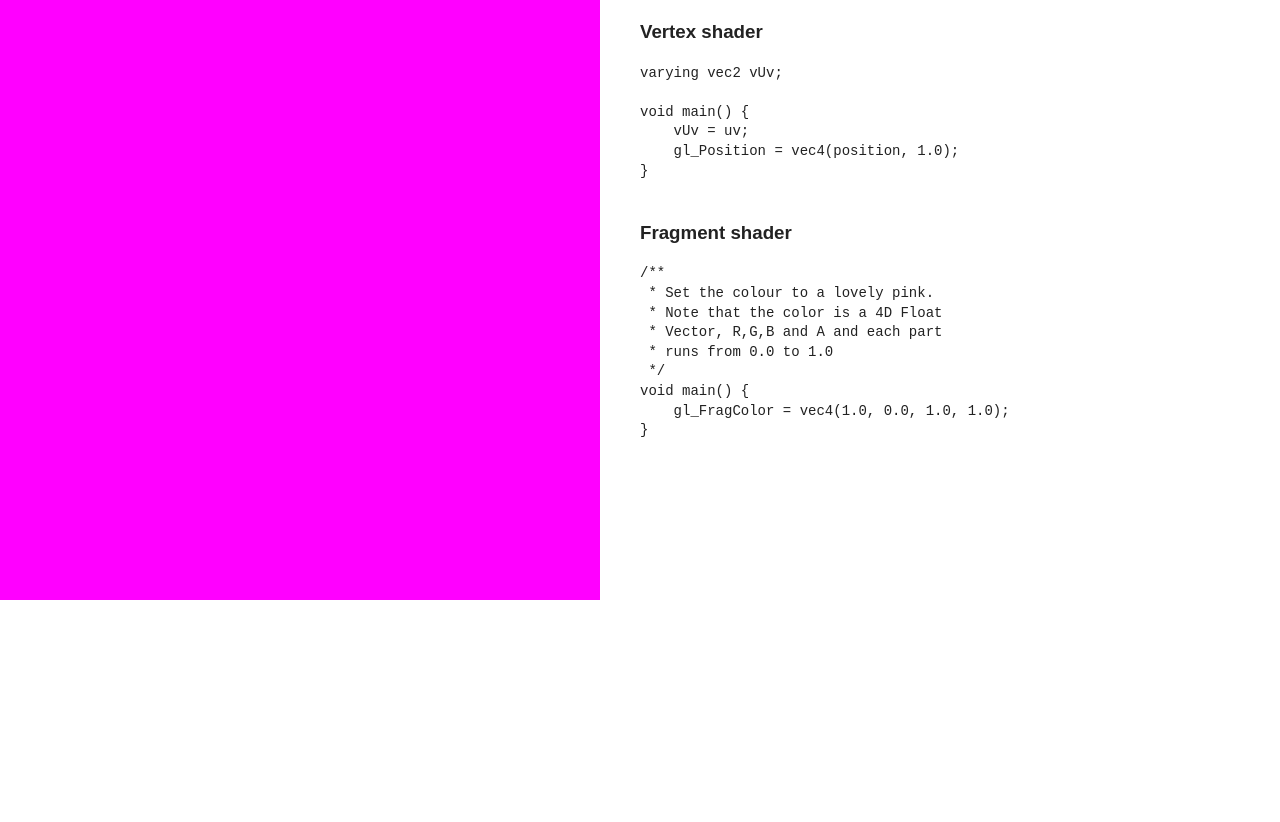
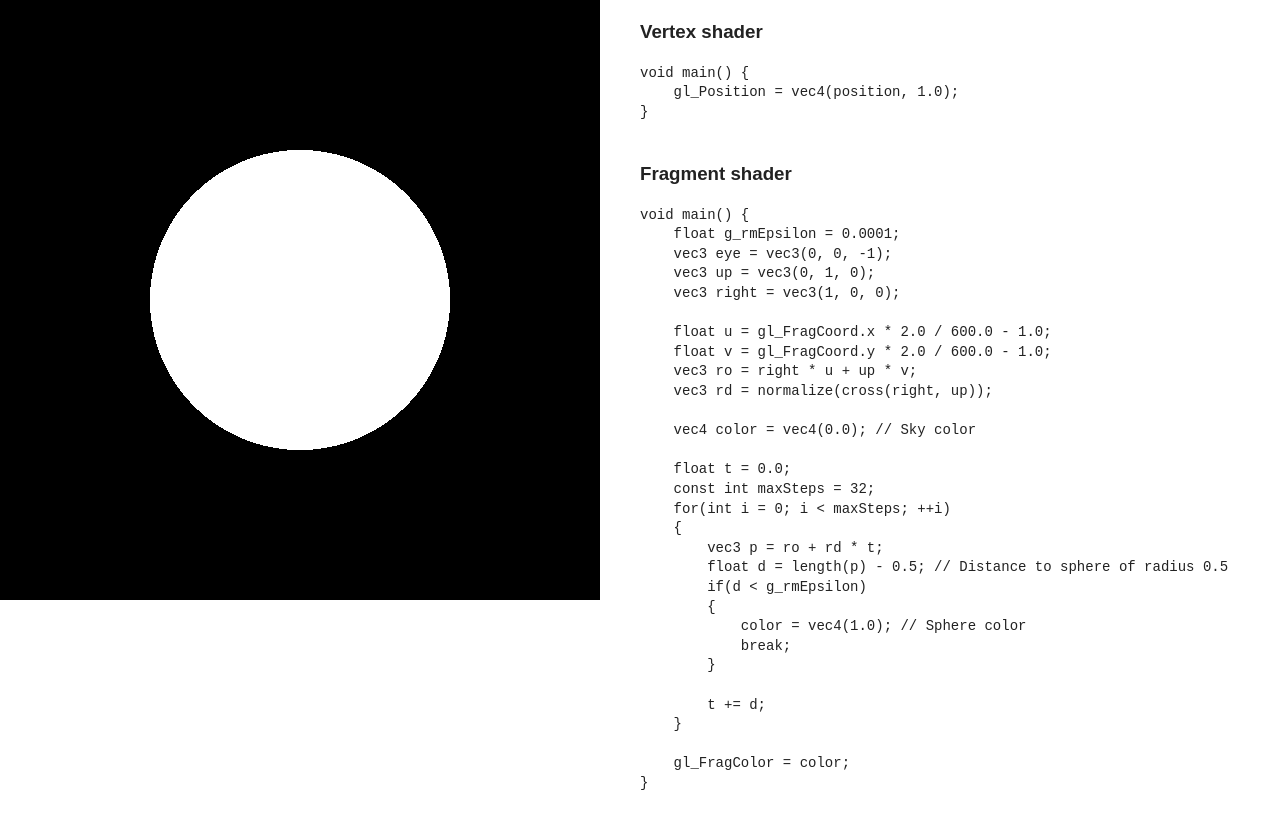
Before and after one commit to codefromhezad/Distance, a plain HTML site: page index.html in a window 1280 px wide. Before the commit the page ends 800 px from the top, so only its background shows below. Drawn offline with nearby package versions, Linux system fonts and the light colour scheme.

Commit message:
First sphere intersection

```diff
--- a/index.html
+++ b/index.html
@@ -28,24 +28,42 @@
 
                 <h3>Vertex shader</h3>
                 <pre id="vertexshader" class="shader">
-varying vec2 vUv;
-
 void main() {
-    vUv = uv;
     gl_Position = vec4(position, 1.0);
 }
                 </pre>
 
                 <h3>Fragment shader</h3>
                 <pre id="fragmentshader" class="shader">
-/**
- * Set the colour to a lovely pink.
- * Note that the color is a 4D Float
- * Vector, R,G,B and A and each part
- * runs from 0.0 to 1.0
- */
 void main() {
-    gl_FragColor = vec4(1.0, 0.0, 1.0, 1.0);
+    float g_rmEpsilon = 0.0001;
+    vec3 eye = vec3(0, 0, -1);
+    vec3 up = vec3(0, 1, 0);
+    vec3 right = vec3(1, 0, 0);
+
+    float u = gl_FragCoord.x * 2.0 / 600.0 - 1.0;
+    float v = gl_FragCoord.y * 2.0 / 600.0 - 1.0;
+    vec3 ro = right * u + up * v;
+    vec3 rd = normalize(cross(right, up));
+
+    vec4 color = vec4(0.0); // Sky color
+
+    float t = 0.0;
+    const int maxSteps = 32;
+    for(int i = 0; i < maxSteps; ++i)
+    {
+        vec3 p = ro + rd * t;
+        float d = length(p) - 0.5; // Distance to sphere of radius 0.5
+        if(d < g_rmEpsilon)
+        {
+            color = vec4(1.0); // Sphere color
+            break;
+        }
+
+        t += d;
+    }
+
+    gl_FragColor = color;
 }
                 </pre>
             </div>
```
